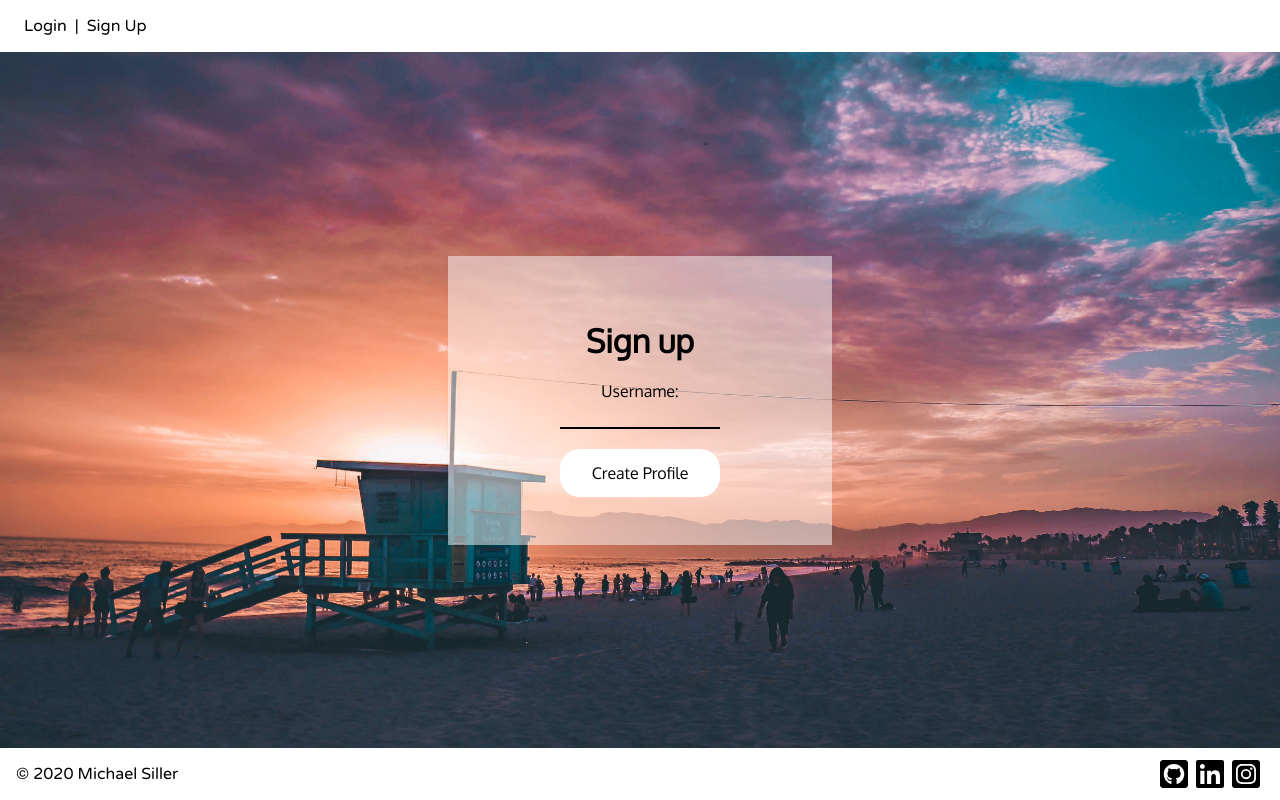
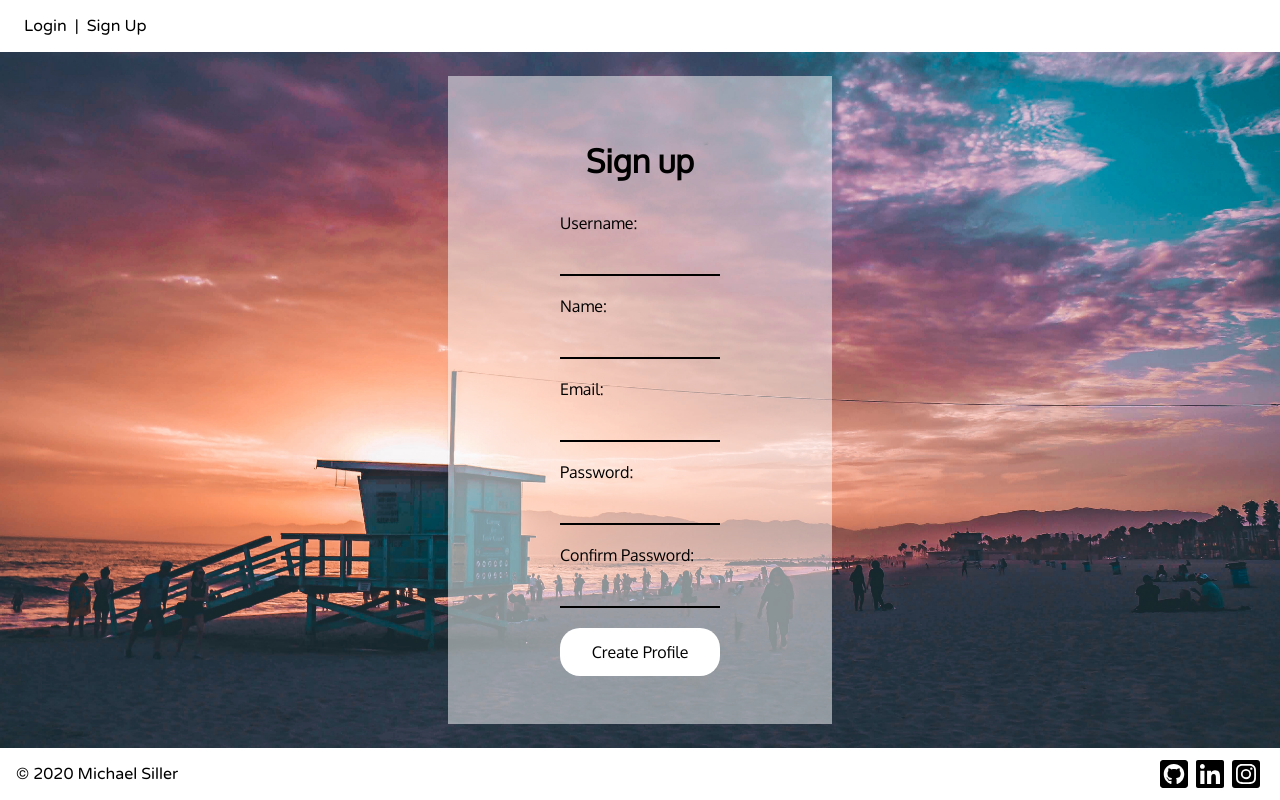
Before and after one commit to msiller455/caliOcial, a React (Create React App) app: page /signup in a window 1280 px wide. Built offline with nearby package versions, Linux system fonts and the light colour scheme.

Commit message:
adds sign up form validation

```diff
--- a/src/Components/SignUp/index.jsx
+++ b/src/Components/SignUp/index.jsx
@@ -1,16 +1,156 @@
-import React from 'react';
-import { SignUpContainer, SignUpWindow, SignUpForm } from './style'
+import React, { useState } from 'react';
+import { SignUpContainer, SignUpWindow, SignUpForm, ErrorMessage } from './style'
 
 const SignUp = () => {
+
+    const [ formData, setFormData ] = useState({
+        username: '',
+        name: '',
+        email: '',
+        passwordOne: '',
+        passwordTwo: '',
+    })
+
+    const [ errorMessages, setErrorMessages ] = useState({
+        username: '',
+        name: '',
+        email: '',
+        passwordOne: '',
+        passwordTwo: '',
+    })
+
+
+    const handleChange = (event) => {
+        setFormData({
+            ...formData,
+            [event.target.name]: event.target.value
+        })
+    }
+
+    const handleSubmit = (event) => {
+        event.preventDefault()
+        checkFormData()
+    }
+
+    const checkFormData = () => {
+        usernameCheck(formData.username)
+        nameCheck(formData.name)
+        emailCheck(formData.email)
+        passwordOneCheck(formData.passwordOne)
+        passwordTwoCheck(formData.passwordOne, formData.passwordTwo)
+    }
+
+    const usernameCheck = (username) => {
+        if(!username.length) {
+            setErrorMessages((prevState) => ({
+                ...prevState,
+                username: "Please enter your username"
+            }))
+        } else {// ADD CHECK IF USERNAME ALREADY EXISTS
+            setErrorMessages((prevState) => ({
+                ...prevState,
+                username: ""
+            }))
+        }
+    }
+
+    const nameCheck = (name) => {
+        if(!name.length) {
+            setErrorMessages((prevState)=> ({
+                ...prevState,
+                name: "Please enter your name"
+            }))
+        } else {
+            setErrorMessages((prevState) => ({
+                ...prevState,
+                name: ""
+            }))
+        }
+    }
+
+    const emailCheck = (email) => {
+        if(!email.length) {
+            setErrorMessages((prevState) => ({
+                ...prevState,
+                email: "Please enter your email"
+            }))
+        } else {
+            setErrorMessages((prevState) => ({
+                ...prevState,
+                email: ""
+            }))
+        }
+    }
+
+    const passwordOneCheck = (passwordOne) => {
+        const pwRegEx = /^(?=.*\d)(?=.*[a-z])(?=.*[A-Z])(?=.*[a-zA-Z]).{8,}$/gm
+        if(!passwordOne.match(pwRegEx)) {
+            setErrorMessages((prevState) => ({
+                ...prevState,
+                passwordOne: "Password must be at least 8 characters and include at least 1 uppercase letter and 1 number"
+            }))
+        } else {
+            setErrorMessages((prevState) => ({
+                ...prevState,
+                passwordOne: ""
+            }))
+        }
+    }
+
+    const passwordTwoCheck = (passwordOne, passwordTwo) => {
+        if(passwordOne !== passwordTwo) {
+            setErrorMessages((prevState) => ({
+                ...prevState,
+                passwordTwo: "Passwords must match"
+            }))
+        } else {
+            setErrorMessages((prevState) => ({
+                ...prevState,
+                passwordTwo: ""
+            }))
+        }
+    }
+
     return (
         <SignUpContainer>
             <SignUpWindow>
                 <h1>Sign up</h1>
-                <SignUpForm>
+                <SignUpForm onSubmit={handleSubmit}>
                     <label>
                         Username:
                     </label>
-                    <input type="text" name="username"/>
+                    <ErrorMessage error={errorMessages.username}>
+                        {errorMessages.username}
+                    </ErrorMessage>
+                    <input type="text" name="username" value={formData.username} onChange={handleChange}/>
+                    <label>
+                        Name:
+                    </label>
+                    <ErrorMessage error={errorMessages.name}>
+                        {errorMessages.name}
+                    </ErrorMessage>
+                    <input type="text" name="name" value={formData.name} onChange={handleChange}/>
+                    <label>
+                        Email:
+                    </label>
+                    <ErrorMessage error={errorMessages.email}>
+                        {errorMessages.email}
+                    </ErrorMessage>
+                    <input type="email" name="email" value={formData.email} onChange={handleChange}/>
+                    <label>
+                        Password:
+                    </label>
+                    <ErrorMessage error={errorMessages.passwordOne}>
+                        {errorMessages.passwordOne}
+                    </ErrorMessage>
+                    <input type="password" name="passwordOne" value={formData.passwordOne} onChange={handleChange}/>
+                    <label>
+                        Confirm Password:
+                    </label>
+                    <ErrorMessage error={errorMessages.passwordTwo}>
+                        {errorMessages.passwordTwo}
+                    </ErrorMessage>
+                    <input type="password" name="passwordTwo"value={formData.passwordTwo} onChange={handleChange}/>
                     <button type="submit">
                         Create Profile
                     </button>
--- a/src/Components/SignUp/style.js
+++ b/src/Components/SignUp/style.js
@@ -38,18 +38,47 @@ export const SignUpForm = styled.form`
     display: flex;
     flex-direction: column;
     justify-content: space-around;
-    align-content: center;
 
     label, input {
         margin: 0.25rem 0;
+    }
+
+    label {
+        align-self: flex-start;
+        margin-top: 1rem;
     }
 
     input {
         font-size: 1rem;
         background: none;
         border: none;
-        border-bottom: 2px solid black;
+        border-bottom: 2px solid ${props => props.theme.mainBlack};
         text-decoration: none;
         outline: none;
     }
+
+    input:-webkit-autofill,
+    input:-webkit-autofill:hover,
+    input:-webkit-autofill:focus,
+    textarea:-webkit-autofill,
+    textarea:-webkit-autofill:hover,
+    textarea:-webkit-autofill:focus,
+    select:-webkit-autofill,
+    select:-webkit-autofill:hover,
+    select:-webkit-autofill:focus {
+        border: none;
+        border-bottom: 2px solid ${props => props.theme.mainBlack};
+        -webkit-text-fill-color: ${props => props.theme.mainBlack};
+        -webkit-box-shadow: 0 0 0px 0  inset;
+        transition: background-color 5000s ease-in-out 0s;
+    }
 `
+
+export const ErrorMessage = styled.span`
+    height: 15px;
+    color: red;
+    font-size: .75rem;
+    visibility: ${props => props.error ? "visible" : "hidden"};
+    align-self: flex-start;
+    /* margin: 1rem; */
+`
```
